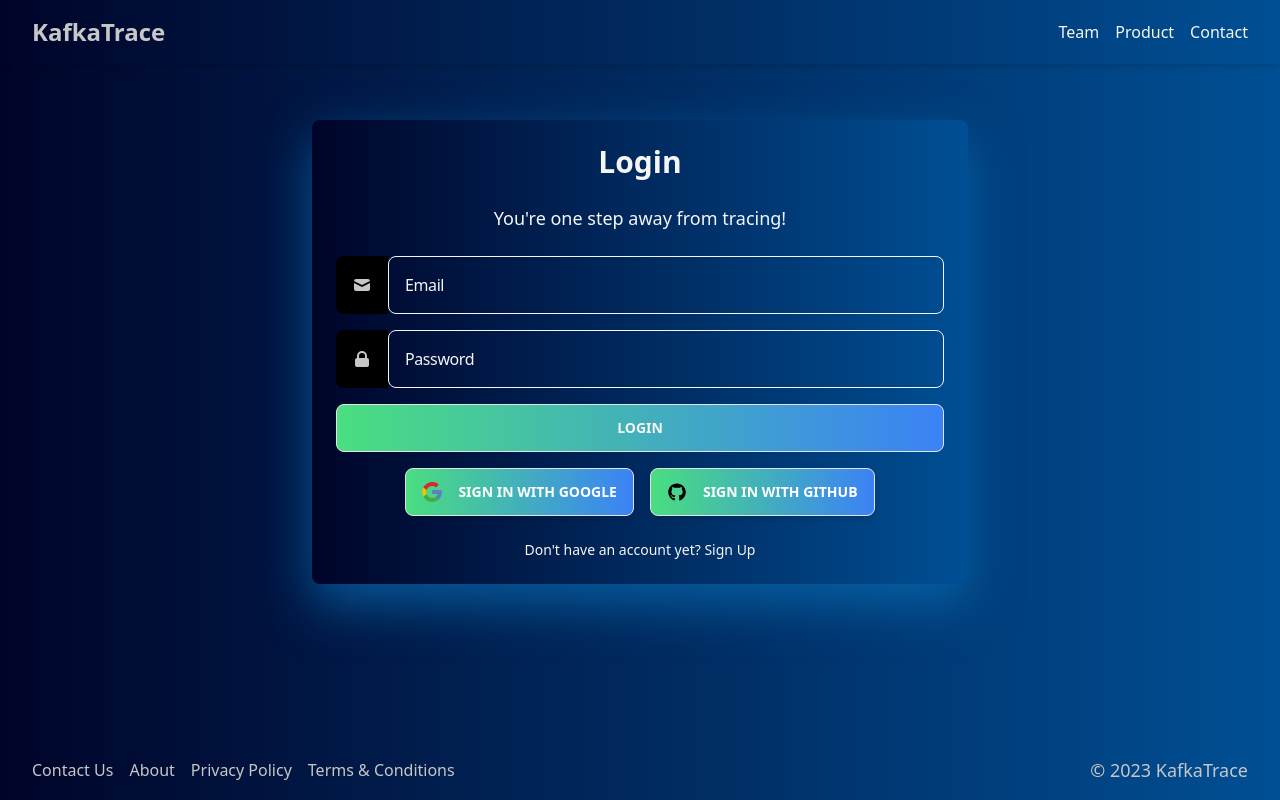
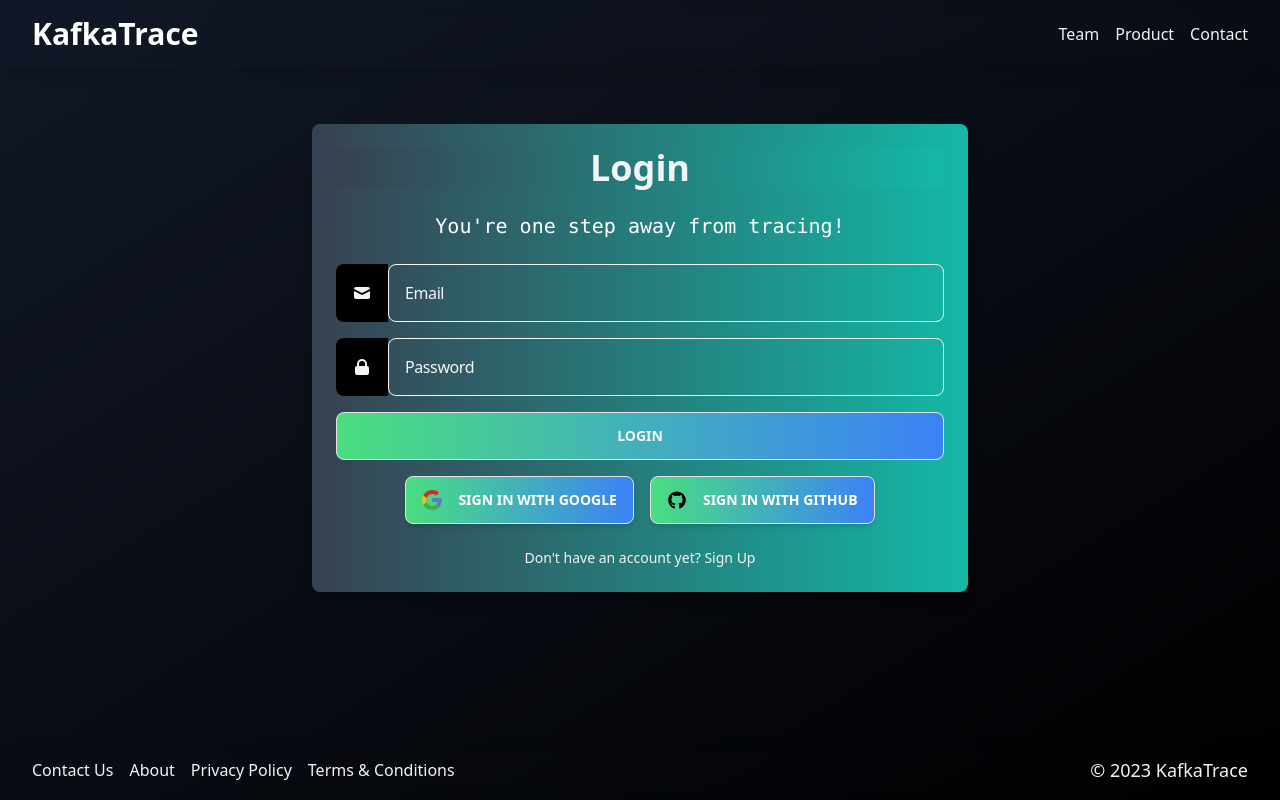
Before and after one commit to oslabs-beta/KafkaTrace, a Next.js app: page /login in a window 1280 px wide. Built offline with nearby package versions, Linux system fonts and the light colour scheme.

Commit message:
Updated login page, updated home page

```diff
--- a/src/pages/index.js
+++ b/src/pages/index.js
@@ -2,6 +2,7 @@ import React from 'react';
 import Link from 'next/link';
 import 'prismjs/themes/prism-tomorrow.css';
 import Prism from 'prismjs';
+import { useState } from 'react'; // Import the useState hook
 
 export default function Home() {
   return (
@@ -52,9 +53,20 @@ const Navbar = () => (
         <LinkButton href='/about'>About</LinkButton>
         <LinkButton href='/docs'>Docs</LinkButton>
         <LinkButton href='/community'>Community</LinkButton>
+        <LoginButton href='/login'>Login</LoginButton>
+        <SignupButton href='/signup'>Sign Up</SignupButton>
       </div>
     </div>
   </nav>
+);
+
+const LoginButton = ({ href, children }) => (
+  <Link href={href}>
+    <a
+      className={`px-6 py-2 rounded-full border-2 border-teal-500 bg-gradient-to-r from-teal-500 to-gray-700 hover:from-teal-400 hover:to-gray-600 text-white shadow-md transform transition hover:scale-105 motion-reduce:transform-none focus:outline-none focus:ring-2 focus:ring-offset-2 focus:ring-teal-600 ${commonStyling.button}`}>
+      {children}
+    </a>
+  </Link>
 );
 
 const LinkButton = ({ href, children }) => (
@@ -106,29 +118,71 @@ const PrimaryButton = ({ href, children }) => (
   </a>
 );
 
+const SignupButton = ({ href, children }) => (
+  <Link href={href}>
+    <a
+      className={`px-6 py-2 rounded-full border-2 border-red-500 bg-gradient-to-r from-red-500 to-gray-700 hover:from-red-400 hover:to-gray-600 text-white shadow-md transform transition hover:scale-105 motion-reduce:transform-none focus:outline-none focus:ring-2 focus:ring-offset-2 focus:ring-red-600 ${commonStyling.button}`}>
+      {children}
+    </a>
+  </Link>
+);
+
 const InstallComponent = () => {
+  const [copied, setCopied] = useState(false); // State to track if copied to clipboard
+
   const handleCopy = () => {
     navigator.clipboard.writeText('npm install kafkatrace');
+    setCopied(true); // Set copied to true when the button is clicked
+    // Reset the copied state to false after a delay of 2 seconds
+    setTimeout(() => {
+      setCopied(false);
+    }, 2000);
   };
 
   return (
-    <div className='mt-16 flex flex-col md:flex-row items-center p-8 rounded-xl shadow-lg bg-gradient-to-br from-black to-teal-500 hover:from-black hover:to-teal-400 transition-transform transform hover:scale-105 duration-300 ease-in-out'>
-      <pre className='rounded p-6 bg-black text-white text-lg flex-grow border-teal-500 border-l-4 pl-4'>
+    <div className='mt-8 flex flex-col md:flex-row items-center p-4 rounded-xl shadow-lg bg-gradient-to-br from-black to-teal-500 hover:from-black hover:to-teal-400 transition-transform transform hover:scale-105 duration-300 ease-in-out'>
+      <pre className='rounded p-4 bg-black text-white text-lg flex-grow border-teal-500 border-l-4 pl-4'>
         <code className='language-javascript'>npm install kafkatrace</code>
       </pre>
       <button
         onClick={handleCopy}
-        className={`mt-4 md:mt-0 md:ml-6 flex items-center space-x-2 transition duration-300 transform hover:scale-105 ${commonStyling.button}`}>
+        className={`mt-2 md:mt-0 md:ml-4 flex items-center space-x-2 transition duration-300 transform hover:scale-105 ${
+          copied ? 'bg-teal-600' : commonStyling.button // Change background color when copied
+        }`}>
+        {copied ? (
           <svg
             xmlns='http://www.w3.org/2000/svg'
             width='16'
             height='16'
             fill='currentColor'
-          className='bi bi-clipboard animate-pulse'
+            className='bi bi-check animate-pulse'
             viewBox='0 0 16 16'>
-          {/* ... */}
+            <path
+              fillRule='evenodd'
+              d='M3.28 9.97a.5.5 0 0 1 .05-.7l4.08-3.07a.5.5 0 0 1 .63 0l3.5 2.5a.5.5 0 0 1 .18.67l-1.5 2a.5.5 0 0 1-.66.16L7.5 9.2l-2.53 1.9a.5.5 0 0 1-.69-.23z'
+            />
           </svg>
-        <span className='text-white'>Copy to Clipboard</span>
+        ) : (
+          <svg
+            xmlns='http://www.w3.org/2000/svg'
+            width='16'
+            height='16'
+            fill='currentColor'
+            className='bi bi-clipboard'
+            viewBox='0 0 16 16'>
+            <path
+              fillRule='evenodd'
+              d='M2 0a2 2 0 0 0-2 2v12a2 2 0 0 0 2 2h12a2 2 0 0 0 2-2V2a2 2 0 0 0-2-2H2zm3 3a1 1 0 0 1 1 1v1h2V4a1 1 0 0 1 1-1h1a1 1 0 0 1 1 1v1h2V4a2 2 0 0 0-2-2H5a2 2 0 0 0-2 2v1z'
+            />
+            <path
+              fillRule='evenodd'
+              d='M5 2h6a1 1 0 0 1 1 1v1H4V3a1 1 0 0 1 1-1zm6 2H5a1 1 0 0 0-1 1v1h8V5a1 1 0 0 0-1-1zm0 3H5a1 1 0 0 1-1-1v1h8V9a1 1 0 0 1-1-1zm-1 3a1 1 0 0 1-1 1H6a1 1 0 0 1-1-1V9h4v4z'
+            />
+          </svg>
+        )}
+        <span className='text-white text-sm'>
+          {copied ? 'Copied to clipboard' : 'Copy'}
+        </span>
       </button>
     </div>
   );
@@ -136,21 +190,20 @@ const InstallComponent = () => {
 
 const TerminalHeader = ({ className = '' }) => (
   <div
-    className={`flex items-center justify-start p-3 bg-gray-900 text-gray-400 space-x-2 border-b border-teal-500 ${className}`}>
-    <span className='bg-red-600 w-3.5 h-3.5 rounded-full animate-bounce'></span>
-    <span className='bg-yellow-500 w-3.5 h-3.5 rounded-full animate-bounce delay-150'></span>
-    <span className='bg-green-600 w-3.5 h-3.5 rounded-full animate-bounce delay-300'></span>
+    className={`flex items-center justify-start p-2 bg-gray-900 text-gray-400 space-x-1 border-b border-teal-500 ${className}`}>
+    <span className='bg-red-600 w-3 h-3 rounded-full animate-bounce'></span>
+    <span className='bg-yellow-500 w-3 h-3 rounded-full animate-bounce delay-150'></span>
+    <span className='bg-green-600 w-3 h-3 rounded-full animate-bounce delay-300'></span>
   </div>
 );
 
 const CodeSnippet = () => (
-  <div className='p-6 max-w-xl mx-auto my-12 rounded-xl shadow-inner bg-gradient-to-br from-gray-700 to-teal-500 hover:from-gray-600 hover:to-teal-400 transition-transform transform hover:scale-105 duration-300 ease-in-out relative'>
-    <TerminalHeader className='mb-4' />
+  <div className='p-4 max-w-lg mx-auto my-8 rounded-xl shadow-inner bg-gradient-to-br from-gray-700 to-teal-500 hover:from-gray-600 hover:to-teal-400 transition-transform transform hover:scale-105 duration-300 ease-in-out relative'>
+    <TerminalHeader className='mb-2' />
     <pre style={codeStyles}>
       <code className='language-javascript'>
         {`
             const kafka = require('kafkatrace');
-
             kafka.monitor({
               brokers: ['localhost:9092'],
               clientId: 'my-app',
--- a/src/pages/login.js
+++ b/src/pages/login.js
@@ -9,50 +9,55 @@ import Image from 'next/image';
 
 import login_validate from '../../lib/validate';
 
-const Layout = (props) => {
-  return (
-    <div className='layout min-h-screen flex flex-col bg-gradient-to-r from-secondary to-accent text-base-content'>
-      <header className='flex items-center justify-between px-8 py-4 shadow-md'>
-        <h1 className='text-2xl font-semibold text-fun'>KafkaTrace</h1>
+const Layout = ({ children }) => (
+  <div className='layout min-h-screen flex flex-col bg-gradient-to-br from-gray-900 to-black text-gray-100'>
+    {/* Header */}
+    <header className='flex items-center justify-between px-8 py-4 shadow-lg bg-opacity-90 backdrop-blur'>
+      <h1 className='text-3xl font-semibold text-white'>KafkaTrace</h1>
       <nav className='space-x-4'>
         <Link href='/team'>
-            <a className='text-fun text-primary hover:underline'>Team</a>
+          <a className='hover:text-gray-300 transition duration-150'>Team</a>
         </Link>
         <Link href='/product'>
-            <a className='text-fun text-primary hover:underline'>Product</a>
+          <a className='hover:text-gray-300 transition duration-150'>Product</a>
         </Link>
         <Link href='/contact'>
-            <a className='text-fun text-primary hover:underline'>Contact</a>
+          <a className='hover:text-gray-300 transition duration-150'>Contact</a>
         </Link>
       </nav>
     </header>
 
+    {/* Main content */}
     <main className='flex-grow container mx-auto p-4 space-y-4 max-w-3xl'>
-        {props.children}
+      {children}
     </main>
 
-      <footer className='flex items-center justify-between px-8 py-4 shadow-md'>
+    {/* Footer */}
+    <footer className='flex items-center justify-between px-8 py-4 shadow-lg bg-opacity-90 backdrop-blur'>
       <nav className='space-x-4'>
         <Link href='/contact-us'>
-            <a className='text-fun hover:underline'>Contact Us</a>
+          <a className='hover:text-gray-300 transition duration-150'>
+            Contact Us
+          </a>
         </Link>
         <Link href='/about'>
-            <a className='text-fun hover:underline'>About</a>
+          <a className='hover:text-gray-300 transition duration-150'>About</a>
         </Link>
         <Link href='/privacy'>
-            <a className='text-fun hover:underline'>Privacy Policy</a>
+          <a className='hover:text-gray-300 transition duration-150'>
+            Privacy Policy
+          </a>
         </Link>
         <Link href='/terms'>
-            <a className='text-fun hover:underline'>Terms & Conditions</a>
+          <a className='hover:text-gray-300 transition duration-150'>
+            Terms & Conditions
+          </a>
         </Link>
       </nav>
-        <p className='text-lg text-fun'>
-          © {new Date().getFullYear()} KafkaTrace
-        </p>
+      <p className='text-lg'>© {new Date().getFullYear()} KafkaTrace</p>
     </footer>
   </div>
 );
-};
 
 const Login = () => {
   const [show, setShow] = useState(false);
@@ -79,7 +84,7 @@ const Login = () => {
   };
 
   const handleProviderSignin = (provider) => {
-    signIn(provider, { callbackUrl: 'http://localhost:3000' });
+    signIn(provider, { callbackUrl: 'http://localhost:3000/home' });
   };
 
   return (
@@ -88,12 +93,13 @@ const Login = () => {
         <title>Login</title>
       </Head>
 
-      <section className='bg-gray-100 p-6 m-10 rounded-lg shadow-[0_20px_50px_rgba(8,_112,_184,_0.7)] text-center space-y-6 bg-gradient-to-r from-dusk to-dusk2'>
-        <h1 className='text-3xl font-bold mb-2 text-primary'>Login</h1>
-        <p className='text-lg text-primary mb-5'>
+      <section className='p-6 m-10 rounded-lg shadow-lg text-center space-y-6 bg-gradient-to-r from-gray-700 to-teal-500'>
+        <h1 className='text-4xl font-bold mb-6 text-gradient bg-gradient-to-r from-gray-700 to-teal-500 font-heading'>
+          Login
+        </h1>
+        <p className='text-xl text-white mb-5 font-mono'>
           You're one step away from tracing!
         </p>
-
         <form onSubmit={formik.handleSubmit} className='space-y-4'>
           <InputGroup
             type='email'
@@ -135,7 +141,6 @@ const Login = () => {
             </ProviderButton>
           </div>
         </form>
-
         <p className='text-sm text-primary mt-5'>
           Don't have an account yet?{' '}
           <Link href={'/register'}>
```
Lines whose indentation alone changed are shown as unchanged.
